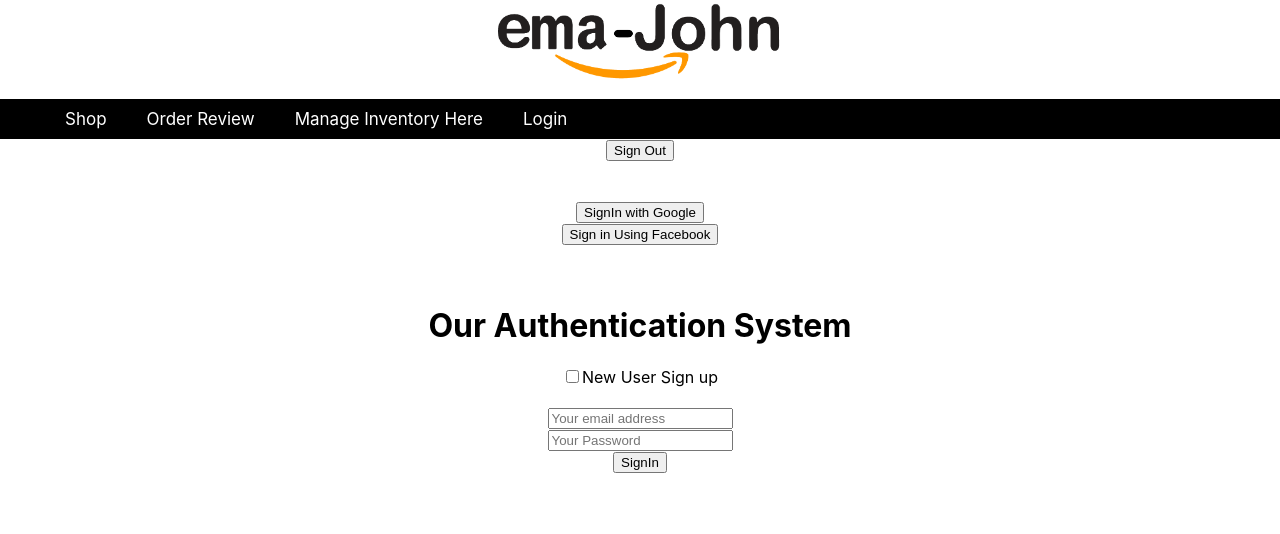
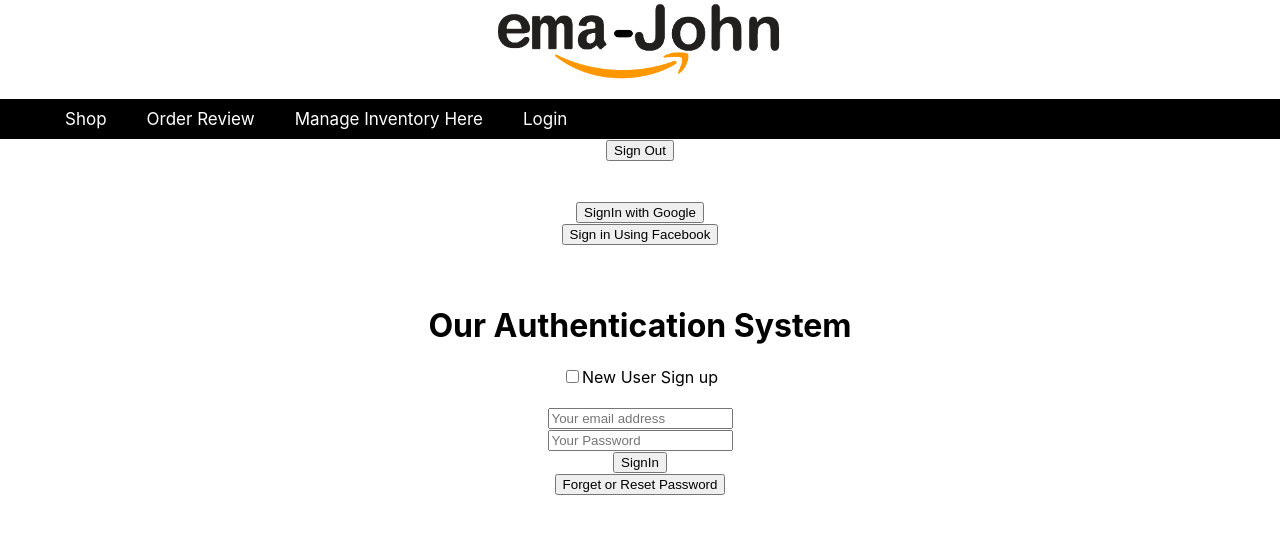
Before and after one commit to masudrana25/ema-john-simple-site, a React (Create React App) app: page /login in a window 1280 px wide. Shown: the top 534 px of the page. Built offline with nearby package versions, Linux system fonts and the light colour scheme.

Commit message:
title edit

```diff
--- a/public/index.html
+++ b/public/index.html
@@ -1,14 +1,12 @@
 <!DOCTYPE html>
 <html lang="en">
+
 <head>
   <meta charset="utf-8" />
   <link rel="icon" href="%PUBLIC_URL%/favicon.ico" />
   <meta name="viewport" content="width=device-width, initial-scale=1" />
   <meta name="theme-color" content="#000000" />
-    <meta
-      name="description"
-      content="Web site created using create-react-app"
-    />
+  <meta name="description" content="Web site created using create-react-app" />
   <link rel="apple-touch-icon" href="%PUBLIC_URL%/logo192.png" />
   <!--
       manifest.json provides metadata used when your web app is installed on a
@@ -24,8 +22,9 @@
       work correctly both with client-side routing and a non-root public URL.
       Learn how to configure a non-root public URL by running `npm run build`.
     -->
-    <title>React App</title>
+  <title>Ema-John E-commerce Site</title>
 </head>
+
 <body>
   <noscript>You need to enable JavaScript to run this app.</noscript>
   <div id="root"></div>
@@ -40,4 +39,5 @@
       To create a production bundle, use `npm run build` or `yarn build`.
     -->
 </body>
+
 </html>
--- a/src/App.js
+++ b/src/App.js
@@ -27,12 +27,15 @@
           <Route path='/shop' element={<Shop/>} />
           <Route path='/review' element={<Review />} />
           <Route path='/product/:productKey' element={<ProductDetails />} />
+
           <Route path='/inventory' element={
             <PrivateRoutes>
               <Inventory></Inventory>
             </PrivateRoutes>
           }>
+
           </Route>
+
           <Route path='/shipment' element={
             <PrivateRoutes>
               <Shipment></Shipment>
--- a/src/component/Login/Login.js
+++ b/src/component/Login/Login.js
@@ -1,7 +1,7 @@
 import { useContext, useState } from 'react';
 import { UserContext } from '../../App';
 import { useLocation, useNavigate } from "react-router-dom";
-import { signInWithGooglePopup , handleSignOut, handleFBsignInClick, createUserWithEmailAndPass, signInWithEmailAndPass } from './../LoginManage/LoginManage';
+import { signInWithGooglePopup , handleSignOut, handleFBsignInClick, createUserWithEmailAndPass, signInWithEmailAndPass, resetPassword } from './../LoginManage/LoginManage';
 
 function Login() {
 //Login redirect to initial or old page
@@ -119,6 +119,7 @@
           <input type="password" onBlur={handleBlur} name="password" placeholder='Your Password' required /><br />
           <input type="submit" value={newUser ? 'SignUp' : 'SignIn'} />
         </form>
+        <button onClick={()=> resetPassword(user.email)}>Forget or Reset Password</button>
         <p style={{ color: 'red' }}>{user.error}</p>
         {
           user.success && <p style={{ color: 'green' }}>Sign {newUser ? 'up' : 'in'} Success</p>
--- a/src/component/LoginManage/LoginManage.js
+++ b/src/component/LoginManage/LoginManage.js
@@ -1,4 +1,4 @@
-import { createUserWithEmailAndPassword, signInWithEmailAndPassword, updateProfile, FacebookAuthProvider, signInWithRedirect } from "firebase/auth";
+import { createUserWithEmailAndPassword, signInWithEmailAndPassword, updateProfile, FacebookAuthProvider, signInWithRedirect,getAuth, sendEmailVerification,sendPasswordResetEmail } from "firebase/auth";
 import { signInWithPopup } from "firebase/auth";
 import { auth, GoogleProvider, facebookProvider } from './firebase.config';
 
@@ -74,6 +74,7 @@
       newUserInfo.success = true;
       newUserInfo.error = '';
       updateUseName(name);
+      verifyEmail();
       return newUserInfo;
     })
     .catch((error) => {
@@ -114,3 +115,26 @@
       console.log(error);
     });
 };
+
+const verifyEmail = () => {
+  const auth = getAuth();
+  sendEmailVerification(auth.currentUser)
+    .then(() => {
+      // Email verification sent!
+      // ...
+    });
+};
+
+export const resetPassword = email => {
+        const auth = getAuth();
+        sendPasswordResetEmail(auth, email)
+          .then(() => {
+            // Password reset email sent!
+            // ..
+          })
+          .catch((error) => {
+            const errorCode = error.code;
+            const errorMessage = error.message;
+            // ..
+          });
+}
--- a/src/component/LoginManage/firebase.config.js
+++ b/src/component/LoginManage/firebase.config.js
@@ -1,4 +1,3 @@
-
 import { initializeApp } from "firebase/app";
 import {FacebookAuthProvider, getAuth,GoogleAuthProvider} from "firebase/auth";
 const firebaseConfig = {
```
Lines whose indentation alone changed are shown as unchanged.
